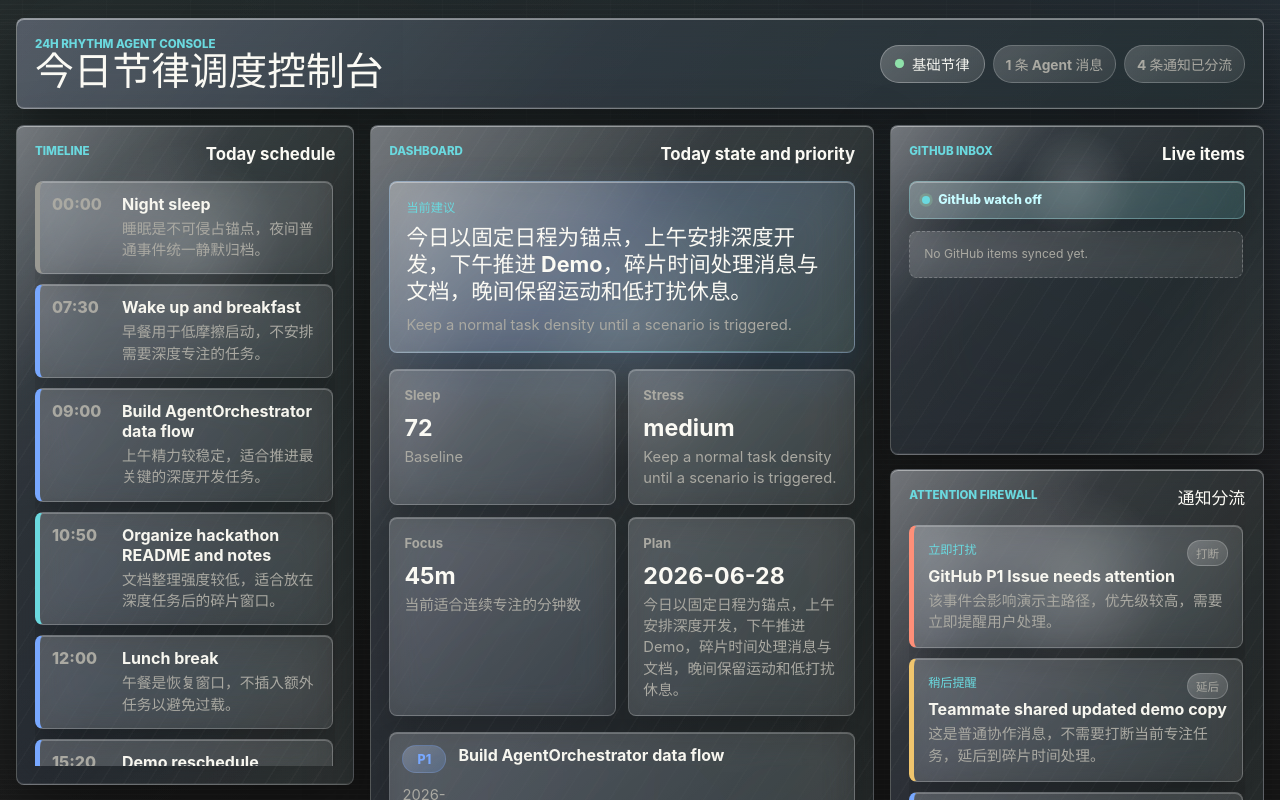
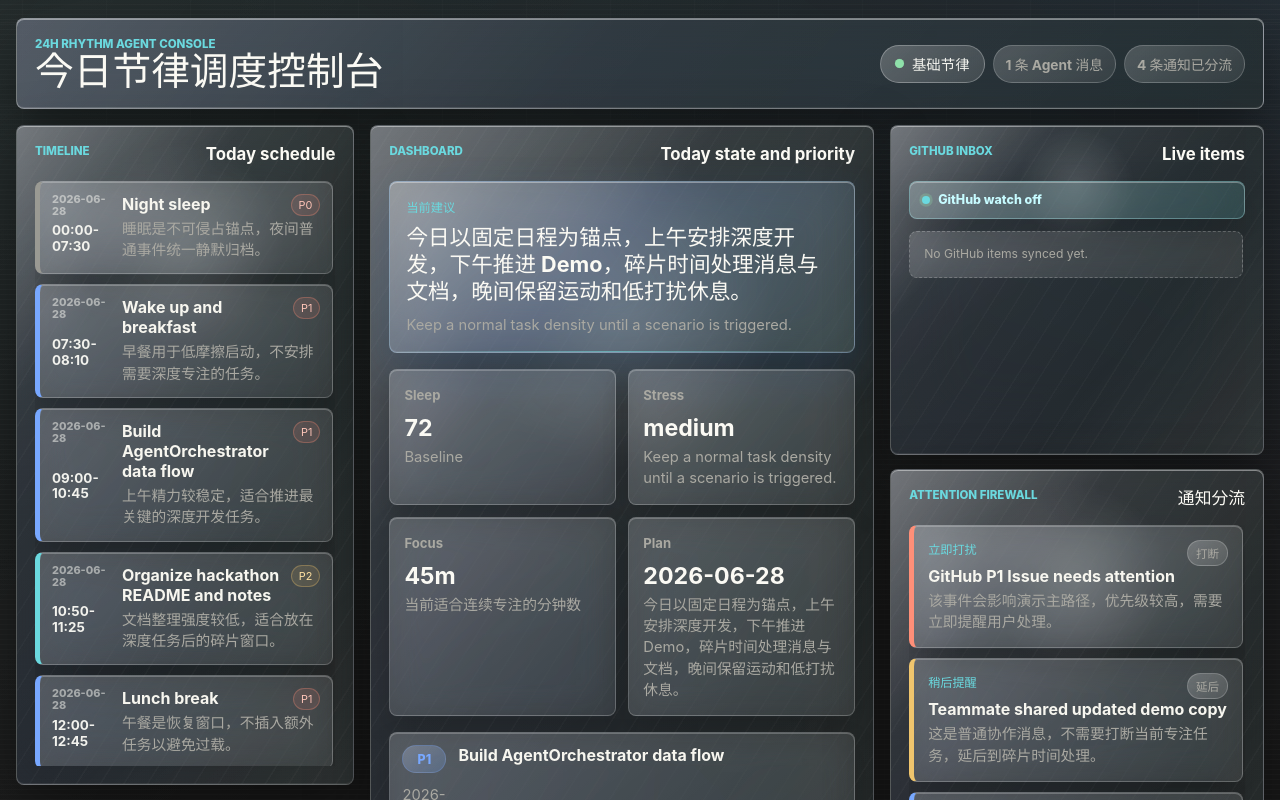
Before and after one commit to DanielPAN313/demo, a React (Vite) app: page / in a window 1280 px wide. Shown: the top 800 px of the page. Built offline with nearby package versions, Linux system fonts and the light colour scheme.

Commit message:
Sync planned priorities into timeline

```diff
--- a/src/agents/PlanningAgent.ts
+++ b/src/agents/PlanningAgent.ts
@@ -213,6 +213,7 @@ const createSchedulePlanFromInsight = (insight: PlanningInsight): SchedulePlan =
   blocks: insight.schedule.map<ScheduleBlock>((item, index) => ({
     id: `planning-${index}-${item.date}-${item.startTime.replace(':', '')}`,
     title: item.title,
+    date: item.date,
     startTime: item.startTime,
     endTime: item.endTime,
     type: item.priority === 'P0' || item.priority === 'P1' ? 'focus' : 'micro',
--- a/src/app/App.tsx
+++ b/src/app/App.tsx
@@ -383,9 +383,12 @@ function App() {
 
   const timelineItems: TimelineItem[] = activeSchedulePlan.blocks.map((block) => ({
     time: block.startTime,
+    endTime: block.endTime,
+    date: block.date ?? activeSchedulePlan.date,
     title: block.title,
     description: block.reason ?? `${block.startTime}-${block.endTime}`,
     mode: block.type,
+    priority: block.priority,
   }))
 
   const dashboardMetrics: DashboardMetric[] = [
--- a/src/components/Timeline.tsx
+++ b/src/components/Timeline.tsx
@@ -1,8 +1,11 @@
 export type TimelineItem = {
   time: string
+  endTime?: string
+  date?: string
   title: string
   description: string
   mode: 'focus' | 'micro' | 'rest' | 'sleep' | 'fixed' | 'buffer'
+  priority?: 'P0' | 'P1' | 'P2' | 'P3'
 }
 
 export type TimelineProps = {
@@ -59,9 +62,15 @@ export function Timeline({ items = defaultItems }: TimelineProps) {
       <div className="timeline-list">
         {items.map((item) => (
           <article className={`timeline-item ${item.mode}`} key={`${item.time}-${item.title}`}>
-            <time>{item.time}</time>
+            <time>
+              {item.date && <span>{item.date}</span>}
+              <strong>{item.endTime ? `${item.time}-${item.endTime}` : item.time}</strong>
+            </time>
             <div>
-              <strong>{item.title}</strong>
+              <div className="timeline-item-head">
+                <strong>{item.title}</strong>
+                {item.priority && <span className={`priority-badge ${item.priority.toLowerCase()}`}>{item.priority}</span>}
+              </div>
               <p>{item.description}</p>
             </div>
           </article>
--- a/src/index.css
+++ b/src/index.css
@@ -505,8 +505,29 @@ h2 {
 }
 
 .timeline-item time {
+  display: grid;
+  gap: 4px;
   color: var(--muted);
   font-weight: 850;
+}
+
+.timeline-item time span {
+  color: rgba(242, 242, 237, 0.54);
+  font-size: 0.68rem;
+  line-height: 1.1;
+}
+
+.timeline-item time strong {
+  color: var(--text);
+  font-size: 0.84rem;
+  line-height: 1.15;
+}
+
+.timeline-item-head {
+  display: flex;
+  align-items: flex-start;
+  justify-content: space-between;
+  gap: 10px;
 }
 
 .timeline-item strong,
--- a/src/types/schedule.ts
+++ b/src/types/schedule.ts
@@ -14,6 +14,7 @@ export type FixedSchedule = {
 export type ScheduleBlock = {
   id: ID
   title: string
+  date?: string
   startTime: string
   endTime: string
   type: TimeBlockType
```
